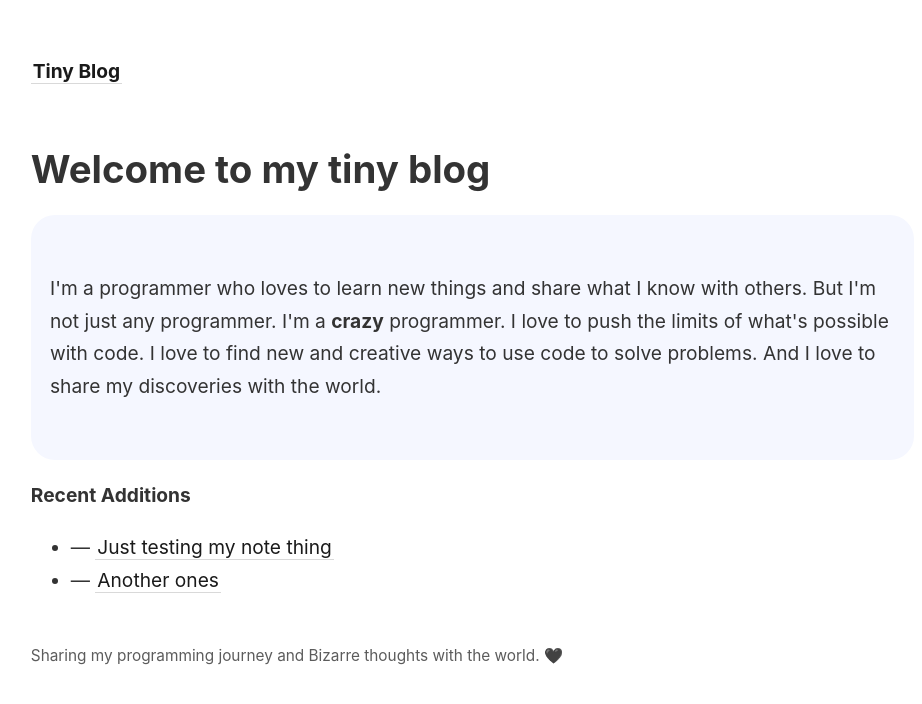
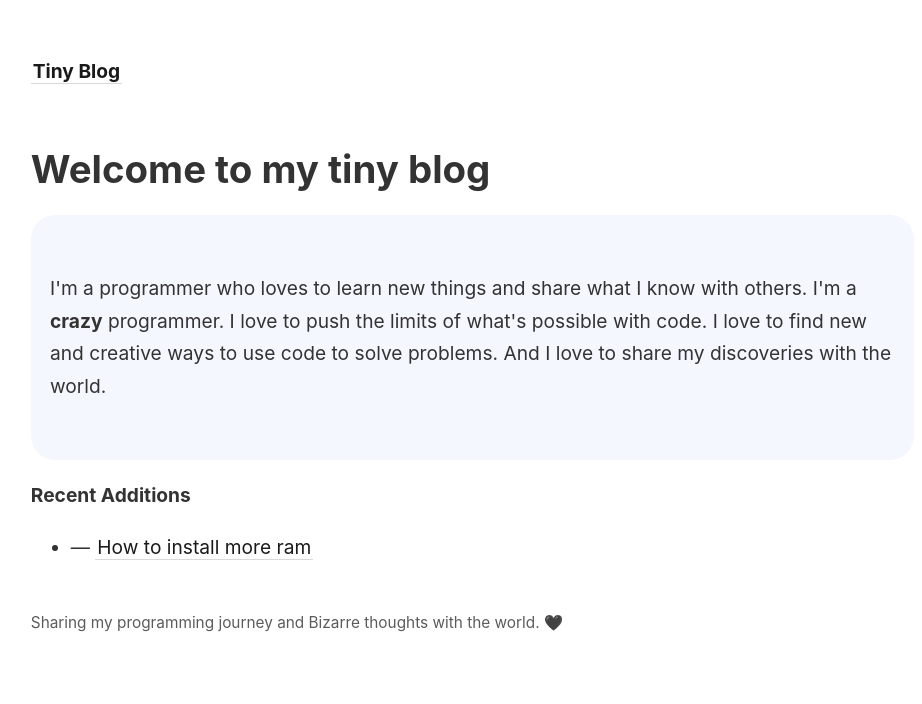
Before and after one commit to karim-ayman1/space-garden, a Jekyll site: the page built from _pages/index.md, in a window 1280 px wide. Shown: the top 704 px of the page, without its empty margins (46-968 px from the left). Built offline with Jekyll 4.4.1, drawn with Linux system fonts in a browser that asks for light colours.

Commit message:
vault backup: 2023-06-01 16:29:22

```diff
--- a/_pages/index.md
+++ b/_pages/index.md
@@ -8,7 +8,7 @@
 # Welcome to my tiny blog
 
 <p style="padding: 3em 1em; background: #f5f7ff; border-radius: 24px;">
-I'm a programmer who loves to learn new things and share what I know with others. But I'm not just any programmer. I'm a  <span style="font-weight: bold">crazy</span> programmer. I love to push the limits of what's possible with code. I love to find new and creative ways to use code to solve problems. And I love to share my discoveries with the world.
+I'm a programmer who loves to learn new things and share what I know with others. I'm a  <span style="font-weight: bold">crazy</span> programmer. I love to push the limits of what's possible with code. I love to find new and creative ways to use code to solve problems. And I love to share my discoveries with the world.
 </p>
 
 <strong>Recent Additions</strong>
```
Also changed, not shown: _notes/How to install more ram.md (added, +13 -0 lines), _notes/another ones.md (deleted, +0 -1 lines), _notes/just testing my note thing.md (deleted, +0 -5 lines), assets/Drawing 2023-06-01 03.45.20.excalidraw.svg (deleted), 1 other file.
